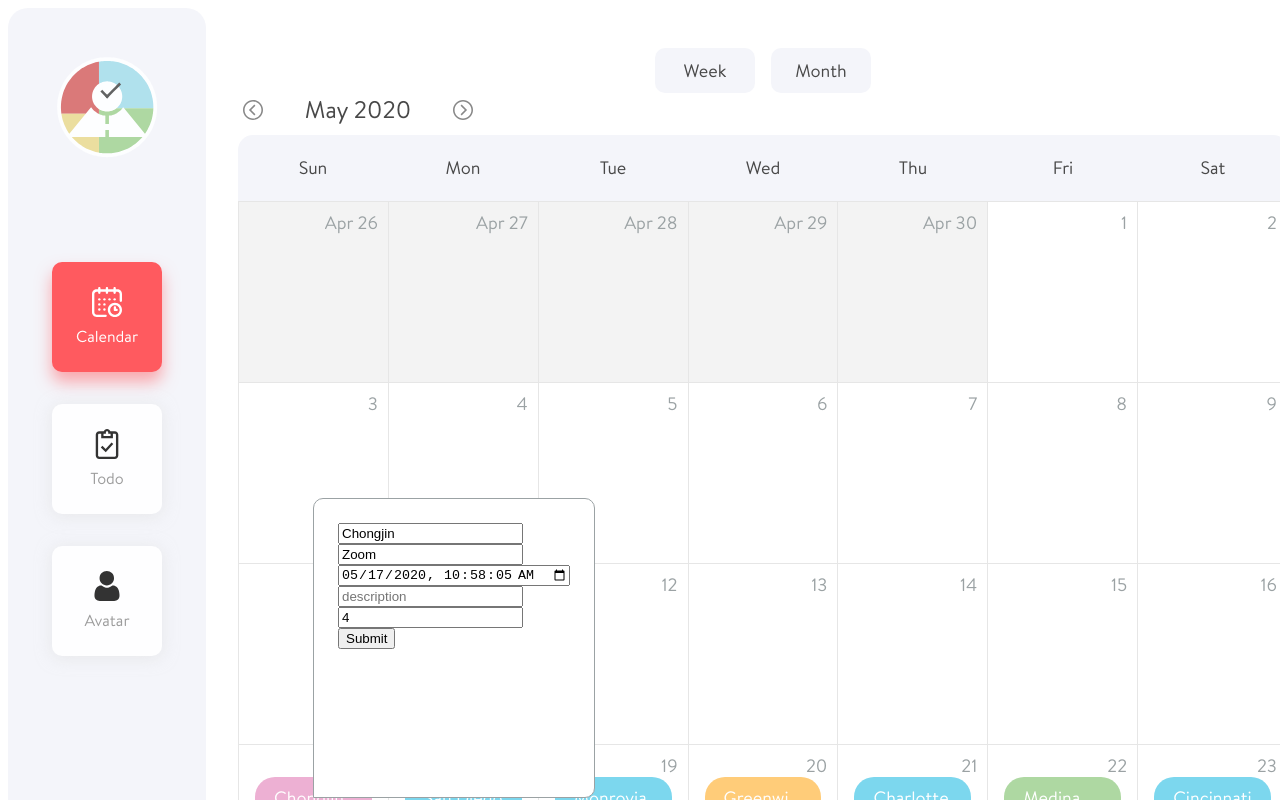
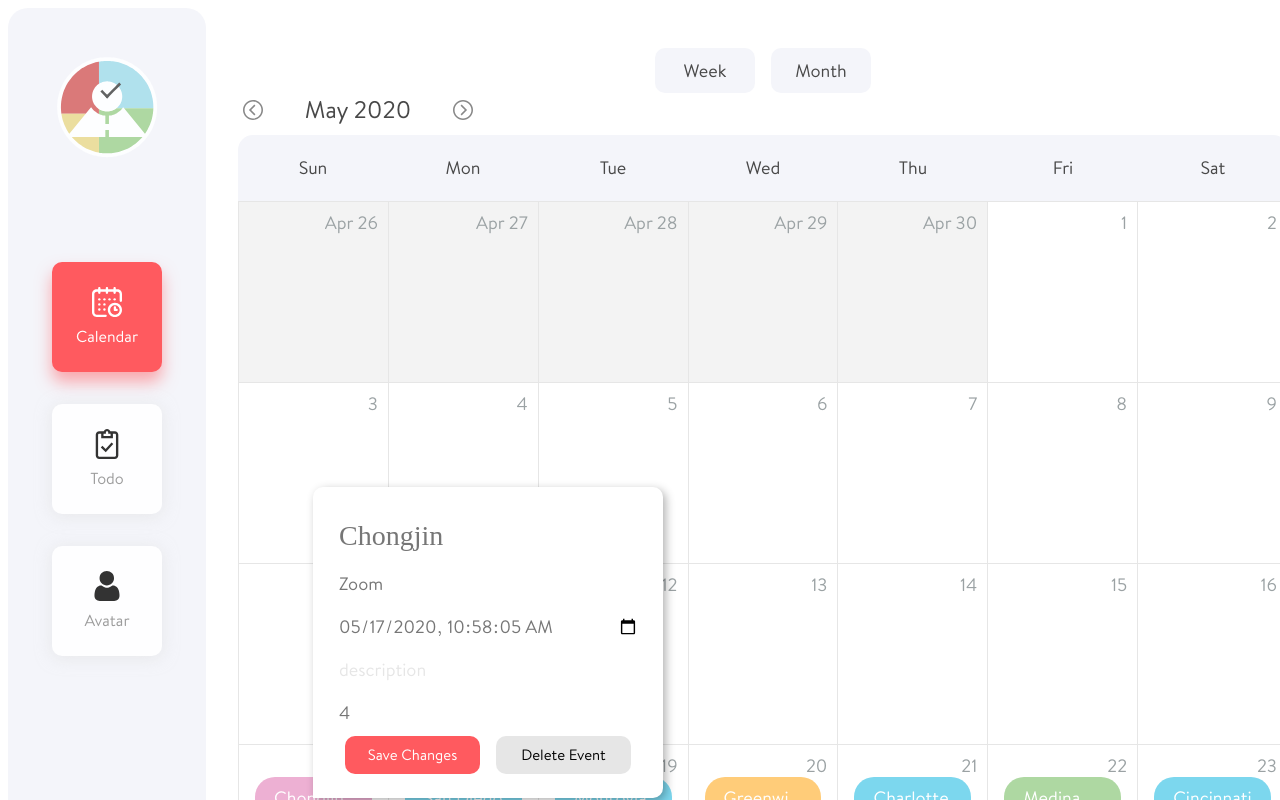
Before and after one commit to msamadpo/Horae, a React (Create React App) app in the folder client/: page /calendar/month in a window 1280 px wide. Both pictures are taken after a click on the element "Chongjin". Shown: the top 800 px of the page. Built offline with nearby package versions, Linux system fonts and the light colour scheme; a web font is replaced by a local one.

Commit message:
styled event edit form

```diff
--- a/client/src/components/HoraeApp/CalendarPage/CalendarEventEditMenu/CalendarEventEditMenu.tsx
+++ b/client/src/components/HoraeApp/CalendarPage/CalendarEventEditMenu/CalendarEventEditMenu.tsx
@@ -1,6 +1,7 @@
 import React, { useEffect, useContext } from 'react';
 import GlobalContext from 'context/GlobalContext';
 import styled from 'styled-components';
+import Text from 'components/Common/Text';
 import { CalendarEvent } from 'context/reducers/calendarReducer';
 import { addHours } from 'date-fns';
 
@@ -17,6 +18,23 @@ const calculatedBorder = (x: number, y: number) => {
   return 'border-top-left-radius: 0px;';
 };
 
+const StyledInput = styled.input<{ font?: string }>`
+  border: none;
+  outline: none;
+  text-overflow: ellipsis;
+  border-bottom: 3px solid transparent;
+  font: var(${(props) => '--font-' + (props.font || 'small')});
+  color: var(--color-text-paragraph);
+  &::placeholder {
+    color: var(--color-shadow);
+  }
+  margin: var(--spacing-tiny) 0;
+  transition: border-color 0.2s;
+  &:focus {
+    border-bottom-color: var(--color-primary);
+  }
+`;
+
 const Overlay = styled.div`
   position: fixed;
   top: 0;
@@ -32,15 +50,15 @@ const Overlay = styled.div`
 const EditMenu = styled.form<{ x: number; y: number }>`
   position: fixed;
   z-index: 2;
+  display: flex;
+  flex-direction: column;
   box-sizing: border-box;
   background-color: white;
   min-width: 25rem;
-  min-height: 30rem;
-  max-width: min-content;
-  max-height: 30rem;
+  max-width: 35rem;
   padding: var(--spacing-base);
   border-radius: 1rem;
-  border: 1px solid var(--color-text-subtitle);
+  box-shadow: 3px 3px 10px rgba(0, 0, 0, 0.3);
     ${(props) =>
       props.x + 250 > window.innerWidth
         ? `right: ${window.innerWidth - props.x}px;`
@@ -50,6 +68,37 @@ const EditMenu = styled.form<{ x: number; y: number }>`
         ? `bottom: ${window.innerHeight - props.y}px;`
         : `top: ${props.y}px;`}
     ${(props) => calculatedBorder(props.x, props.y)};
+`;
+
+const ButtonContainer = styled.div`
+  display: flex;
+  justify-content: center;
+  align-items: center;
+`;
+const SaveButton = styled.button`
+  cursor: pointer;
+  outline: none;
+  font: var(--font-small);
+  font-size: 1.5rem;
+  flex: 1 1 0px;
+  margin: 0 var(--spacing-tiny);
+  color: white;
+  border: none;
+  background-color: var(--color-primary);
+  border-radius: 1rem;
+  padding: var(--spacing-tiny);
+`;
+const DeleteButton = styled.button`
+  cursor: pointer;
+  outline: none;
+  font: var(--font-small);
+  font-size: 1.5rem;
+  flex: 1 1 0px;
+  margin: 0 var(--spacing-tiny);
+  border: none;
+  background-color: var(--color-shadow);
+  border-radius: 1rem;
+  padding: var(--spacing-tiny);
 `;
 
 type CalendarEventEditMenu = {
@@ -83,6 +132,7 @@ function CalendarEventEditMenu({
 
   const handleFormSubmit = (event: React.FormEvent<HTMLFormElement>) => {
     event.preventDefault();
+    closeModal();
     const inputs: HTMLInputElement[] = Array.from(
       event.currentTarget.getElementsByTagName('input')
     );
@@ -106,6 +156,17 @@ function CalendarEventEditMenu({
     });
   };
 
+  const handleDeleteEvent = () => {
+    closeModal();
+    dispatch({
+      type: 'DELETE_CALENDAR_EVENT',
+      payload: {
+        calendarId: calendarId,
+        eventId: id,
+      },
+    });
+  };
+
   const isoStr = addHours(
     new Date(date),
     -new Date().getTimezoneOffset() / 60
@@ -113,34 +174,48 @@ function CalendarEventEditMenu({
 
   return (
     <>
-      <Overlay onClick={closeModal} />
+      <Overlay
+        onClick={(e) => {
+          e.stopPropagation();
+          closeModal();
+        }}
+      />
       <EditMenu x={x} y={y} onSubmit={handleFormSubmit} action="">
-        <input type="text" placeholder="name" name="name" defaultValue={name} />
-        <input
+        <StyledInput
+          font="heading3"
+          type="text"
+          placeholder="name"
+          name="name"
+          defaultValue={name}
+        />
+        <StyledInput
           type="text"
           placeholder="location"
           name="location"
           defaultValue={location}
         />
-        <input
+        <StyledInput
           type="datetime-local"
           placeholder="date"
           name="date"
           defaultValue={isoStr.substring(0, isoStr.length - 1)}
         />
-        <input
+        <StyledInput
           type="text"
           placeholder="description"
           name="description"
           defaultValue={description}
         />
-        <input
+        <StyledInput
           type="text"
           placeholder="duration"
           name="duration"
           defaultValue={duration}
         />
-        <input type="submit" />
+        <ButtonContainer>
+          <SaveButton type="submit">Save Changes</SaveButton>
+          <DeleteButton onClick={handleDeleteEvent}>Delete Event</DeleteButton>
+        </ButtonContainer>
       </EditMenu>
     </>
   );
--- a/client/src/components/HoraeApp/CalendarPage/CalendarMonth/MonthItem/MonthItem.tsx
+++ b/client/src/components/HoraeApp/CalendarPage/CalendarMonth/MonthItem/MonthItem.tsx
@@ -22,9 +22,11 @@ const StyledMonthItem = styled.div<{ blurred: boolean }>`
   min-height: 14rem;
   span {
     text-overflow: ellipsis;
+    white-space: nowrap;
     max-width: 100%;
     overflow: hidden;
   }
+  cursor: pointer;
 `;
 
 const DateNum = styled.span<{ isToday: boolean }>`
@@ -70,6 +72,7 @@ function MonthItem({ date, isSameMonth, isToday, events }: IMonthItem) {
     event: React.MouseEvent<HTMLDivElement>,
     index: number
   ) => {
+    event.stopPropagation();
     const { clientX, clientY } = event;
     setShowMenu(!showMenu);
     setClickCoordinates({ x: clientX, y: clientY });
@@ -97,7 +100,6 @@ function MonthItem({ date, isSameMonth, isToday, events }: IMonthItem) {
             color={color}
             onClick={(e) => {
               toggleMenu(e, index);
-              console.log();
             }}
             key={`month-${id}`}
           >
```
